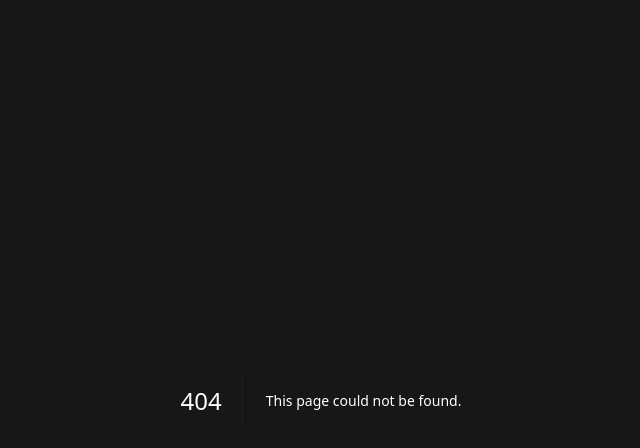
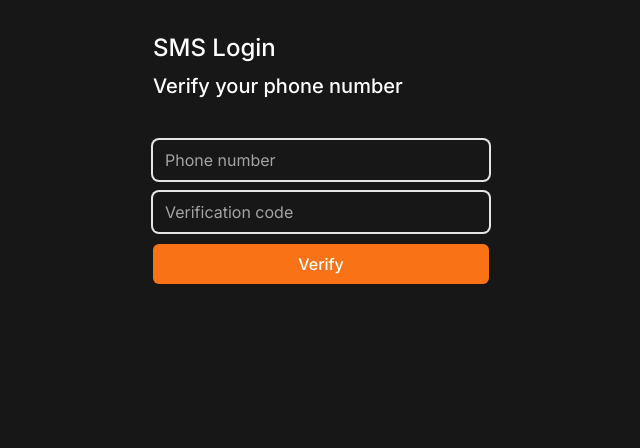
Before and after one commit to raccoonboy0803/carrot-market, a Next.js app: page /sms in a window 1280 px wide. Before the commit this address had no page. Shown: the top 448 px of the page, without its empty margins (319-959 px from the left). Built offline with nearby package versions, Linux system fonts and the light colour scheme.

Commit message:
Design: sms page

```diff
--- /dev/null
+++ b/app/sms/page.tsx
@@ -0,0 +1,28 @@
+import FormInput from '@/components/form-input';
+import FormButton from '@/components/form-button';
+
+export default function SMSLogin() {
+  return (
+    <div className="flex flex-col gap-10 py-8 px-6">
+      <div className="flex flex-col gap-2 *:font-medium">
+        <h1 className="text-2xl">SMS Login</h1>
+        <h2 className="text-xl">Verify your phone number</h2>
+      </div>
+      <form className="flex flex-col gap-3">
+        <FormInput
+          type="number"
+          placeholder="Phone number"
+          required
+          errors={[]}
+        />
+        <FormInput
+          type="number"
+          placeholder="Verification code"
+          required
+          errors={[]}
+        />
+        <FormButton loading={false} text="Verify" />
+      </form>
+    </div>
+  );
+}
```
